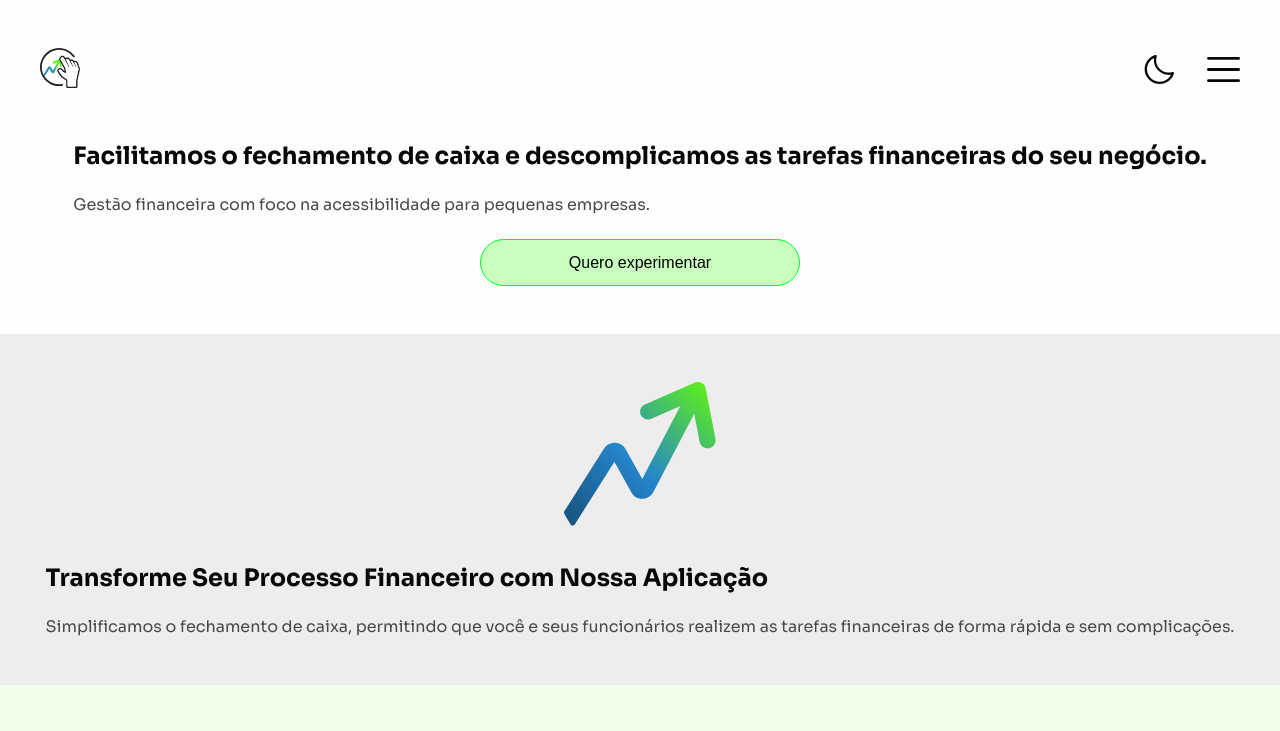
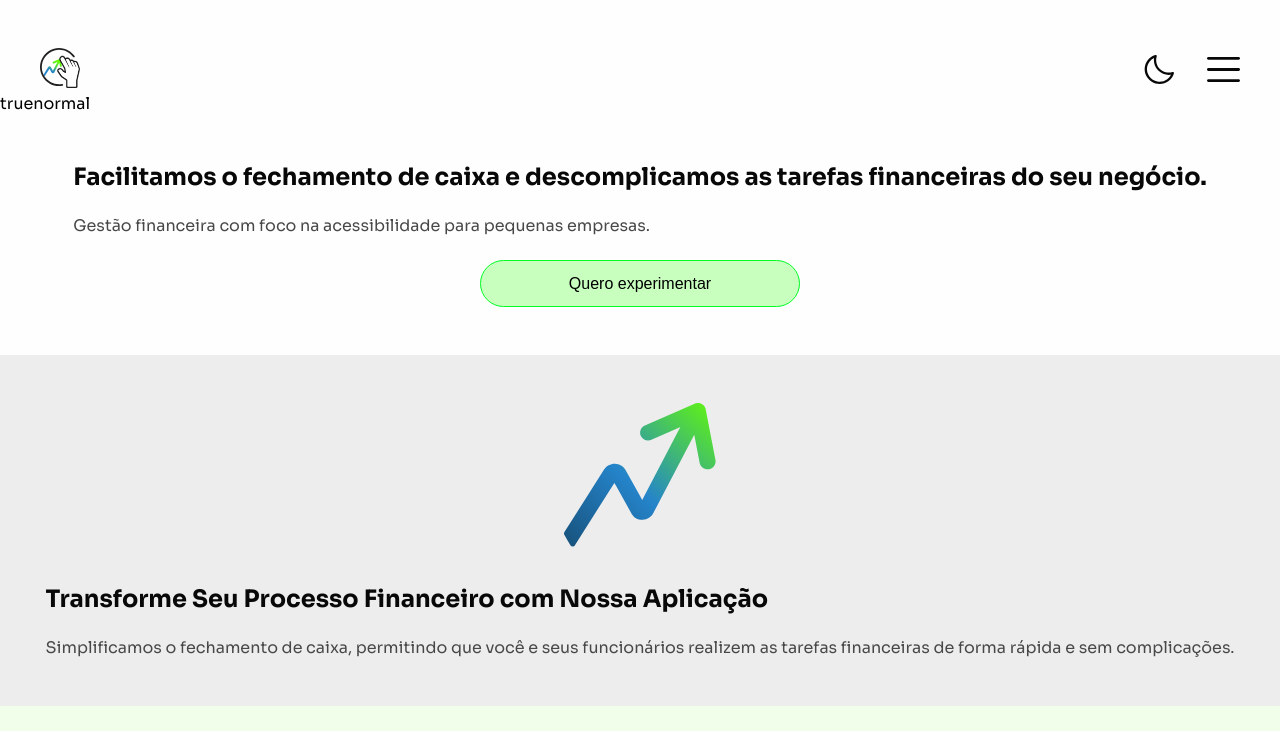
Before and after one commit to jaqueuchoab/caixanamao, a React (Vite) app: page / in a window 1280 px wide. Shown: the top 731 px of the page. Built offline with nearby package versions, Linux system fonts and the light colour scheme.

Commit message:
feat: iniciando desenvolvimento dos componentes de slide

```diff
--- /dev/null
+++ b/src/components/slide/Slide.tsx
@@ -0,0 +1,18 @@
+import React from 'react';
+
+type SlideProps = {
+  custom_controls?: boolean;
+  slide: "carousel" | "normal";
+  arrow_nav?: boolean;
+}
+
+const Slide = (props: SlideProps) => {
+  return (
+    <div>
+      {props.custom_controls ? "true" : "false"}
+      {props.slide === "normal" ? "normal" : "carousel"}
+    </div>
+  );
+};
+
+export default Slide;
--- a/src/views/Home.tsx
+++ b/src/views/Home.tsx
@@ -6,10 +6,12 @@ import { Link } from 'react-router-dom';
 import cnm_gradient_arrow from '../assets/logos/cnm-gradient-arrow.svg';
 // Importando estilo
 import style from '../components/home/Home.module.css';
+import Slide from '../components/slide/Slide';
 
 const Home = () => {
   return (
     <div className={style.mainContent}>
+      <Slide custom_controls={true} slide="normal"/>
       <section className={style.sectionContent}>
         <TextContent
           titulo="Facilitamos o fechamento de caixa e descomplicamos as tarefas financeiras do seu negócio."
--- a/src/views/LoginCadastro.tsx
+++ b/src/views/LoginCadastro.tsx
@@ -5,7 +5,7 @@ const LoginCadastro = () => {
     <div>
       <h2>LoginCadastro</h2>
     </div>
-  )
-}
+  );
+};
 
 export default LoginCadastro;
```
